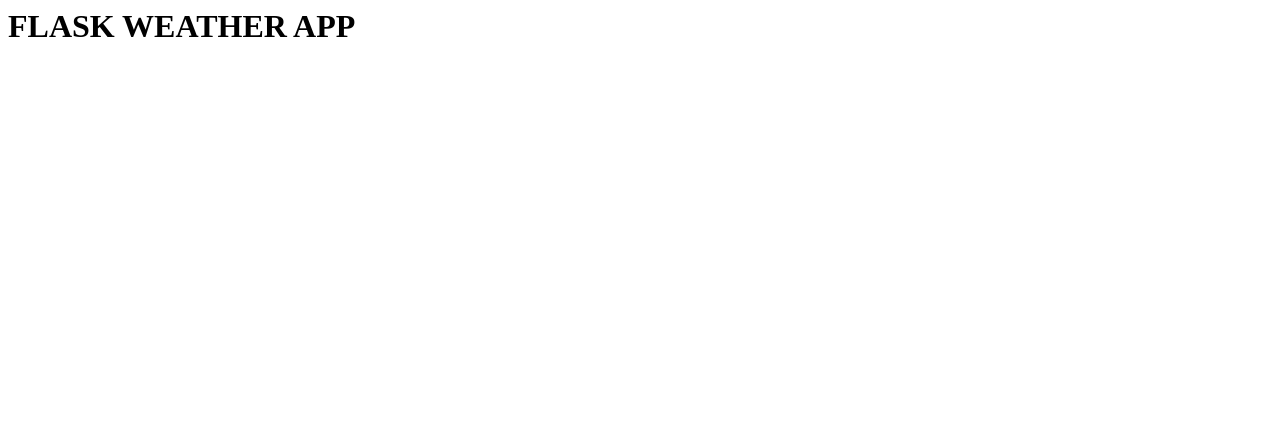
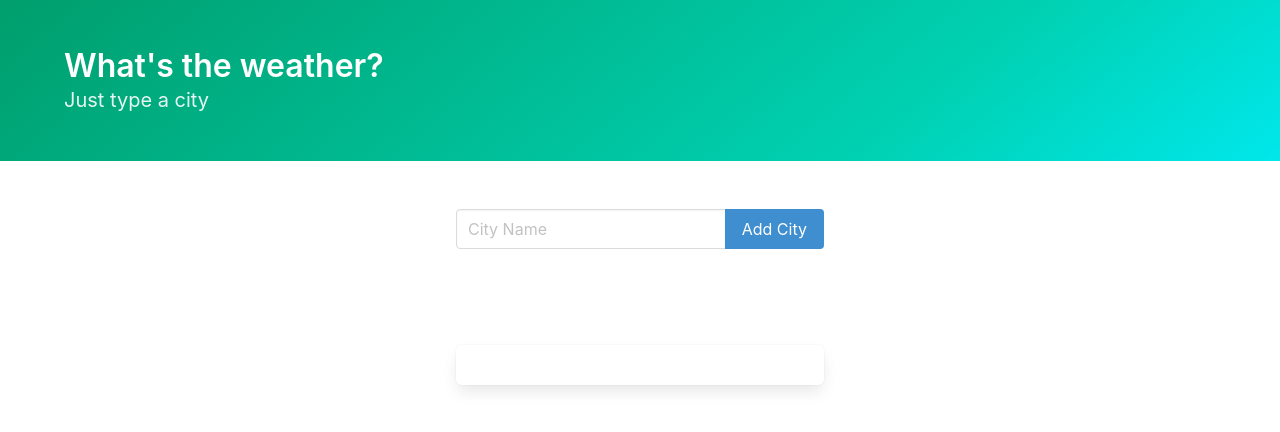
Before and after one commit to rynoronha/flask_weather, a Flask app: page / in a window 1280 px wide. Shown: the top 432 px of the page. Run offline with Flask 2, Linux system fonts and the light colour scheme; some libraries are stand-ins or nearby versions.

Commit message:
template static outline

```diff
--- a/templates/weather.html
+++ b/templates/weather.html
@@ -1 +1,63 @@
-<h1>FLASK WEATHER APP</h1>
+<!DOCTYPE html>
+<html lang="en">
+
+<head>
+    <meta charset="UTF-8">
+    <meta name="viewport" content="width=device-width, initial-scale=1.0">
+    <meta http-equiv="X-UA-Compatible" content="ie=edge">
+    <title>What's the weather?</title>
+    <link rel="stylesheet" href="https://cdnjs.cloudflare.com/ajax/libs/bulma/0.6.2/css/bulma.css" />
+</head>
+
+<body>
+    <section class="hero is-primary is-bold">
+        <div class="hero-body">
+            <div class="container">
+                <h1 class="title">
+                    What's the weather?
+                </h1>
+                <h2 class="subtitle">
+                    Just type a city
+                </h2>
+            </div>
+        </div>
+    </section>
+    <section class="section">
+        <div class="container">
+            <div class="columns">
+                <div class="column is-offset-4 is-4">
+                    <form method="POST">
+                        <div class="field has-addons">
+                            <div class="control is-expanded">
+                                <input class="input" name="city" type="text" placeholder="City Name">
+                            </div>
+                            <div class="control">
+                                <button class="button is-info">
+                                    Add City
+                                </button>
+                            </div>
+                        </div>
+                    </form>
+                </div>
+            </div>
+        </div>
+    </section>
+    <section class="section">
+        <div class="container">
+            <div class="columns">
+                <div class="column is-offset-4 is-4">
+                    <div class="box">
+                        <article class="media">
+                            <div class="media-left">
+                            </div>
+                        </article>
+                    </div>
+                </div>
+            </div>
+        </div>
+    </section>
+    <footer class="footer">
+    </footer>
+</body>
+
+</html>
```
